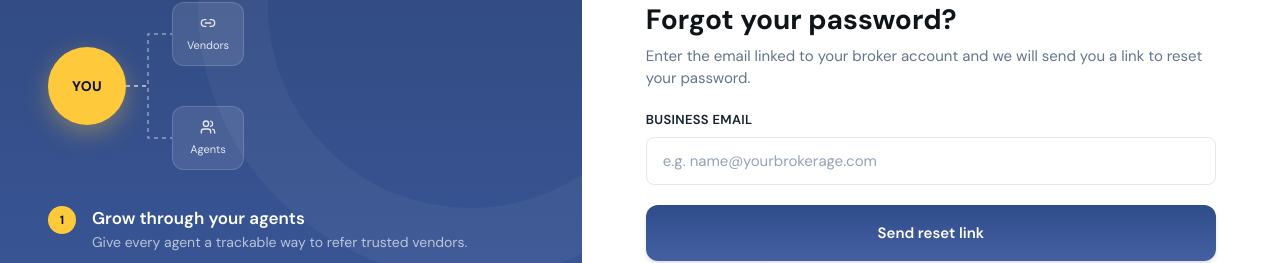
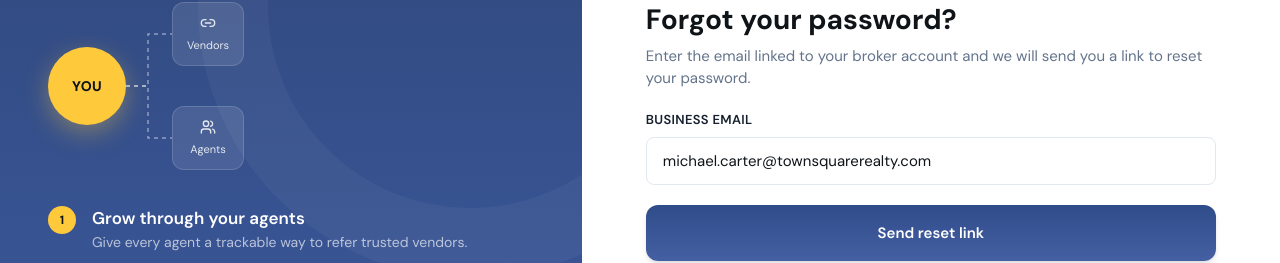
Before and after one commit to rajnish-tedit/C2Vbrokerboard, a Next.js app in the folder source/: page /broker/forgot-password in a window 1280 px wide. Shown: the part 362-625 px from the top of the page. Built offline with nearby package versions, Linux system fonts and the light colour scheme; no server answers.

Commit message:
Demo mode: pre-fill forgot/reset password and post-reset sign-in
Co-Authored-By: Claude Sonnet 5.5 <noreply@anthropic.com>
Claude-Session: https://claude.ai/code/session_01QmX1FG255rrc4ACjMrL8aq

```diff
--- a/source/components/auth/ForgotPasswordView.tsx
+++ b/source/components/auth/ForgotPasswordView.tsx
@@ -7,6 +7,7 @@ import { useState } from "react";
 
 import { AUTH_INPUT, AuthButton, AuthLabel, AuthLayout } from "@/components/auth/AuthLayout";
 import { useToast } from "@/components/ui/Toast";
+import { DEMO_CREDENTIALS } from "@/lib/mock";
 import { knownAccount } from "@/lib/domain/credentials";
 import { EMAIL_RE } from "@/lib/domain/locations";
 import { useDemo } from "@/lib/store/DemoProvider";
@@ -17,7 +18,7 @@ export function ForgotPasswordView() {
   const router = useRouter();
   const demo = useDemo();
   const toast = useToast();
-  const [email, setEmail] = useState(params.get("email") ?? "");
+  const [email, setEmail] = useState(params.get("email") ?? demo.state.registration?.email ?? DEMO_CREDENTIALS.email);
   const [error, setError] = useState<string>();
   const [sent, setSent] = useState(false);
   const [busy, setBusy] = useState(false);
--- a/source/components/auth/ResetPasswordView.tsx
+++ b/source/components/auth/ResetPasswordView.tsx
@@ -17,8 +17,8 @@ export function ResetPasswordView() {
   const email = (params.get("email") ?? "").trim().toLowerCase();
   const valid = params.get("token") === "demo" && knownAccount(demo.state, email) !== null;
 
-  const [password, setPassword] = useState("");
-  const [confirm, setConfirm] = useState("");
+  const [password, setPassword] = useState("NewTown#2027");
+  const [confirm, setConfirm] = useState("NewTown#2027");
   const [errors, setErrors] = useState<{ password?: string; confirm?: string }>({});
   const [done, setDone] = useState(false);
   const [busy, setBusy] = useState(false);
--- a/source/components/broker/LoginForm.tsx
+++ b/source/components/broker/LoginForm.tsx
@@ -37,8 +37,14 @@ export function LoginForm() {
 
   // Demo convenience: pre-fill the sign-in form so presenters only need to click.
   useEffect(() => {
-    if (prefilled || !demo.hydrated || params.get("email")) return;
+    if (prefilled || !demo.hydrated) return;
     setPrefilled(true);
+    const qe = params.get("email");
+    if (qe) {
+      const pw = demo.state.credentials[qe.toLowerCase()];
+      if (pw && justReset) setPassword(pw);
+      return;
+    }
     const reg = demo.state.registration;
     if (mode === "broker" && reg && reg.email in demo.state.credentials) {
       setEmail(reg.email);
```
Also changed, not shown: 1 other file (tests, documents, lock files or other folders).
